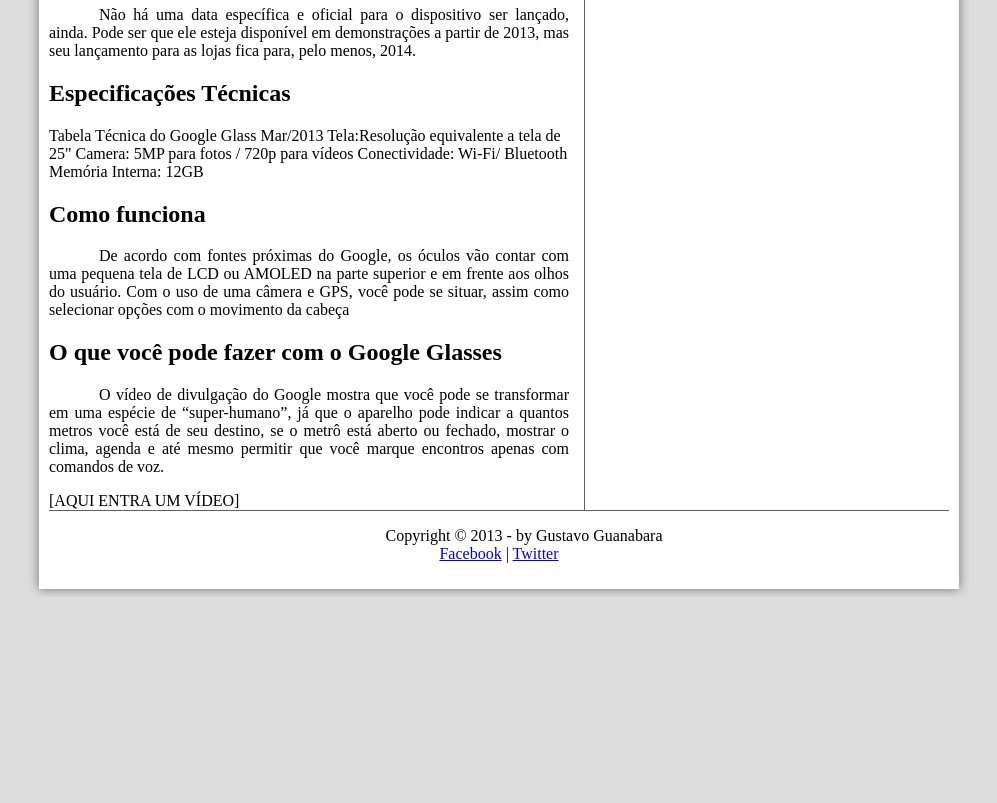
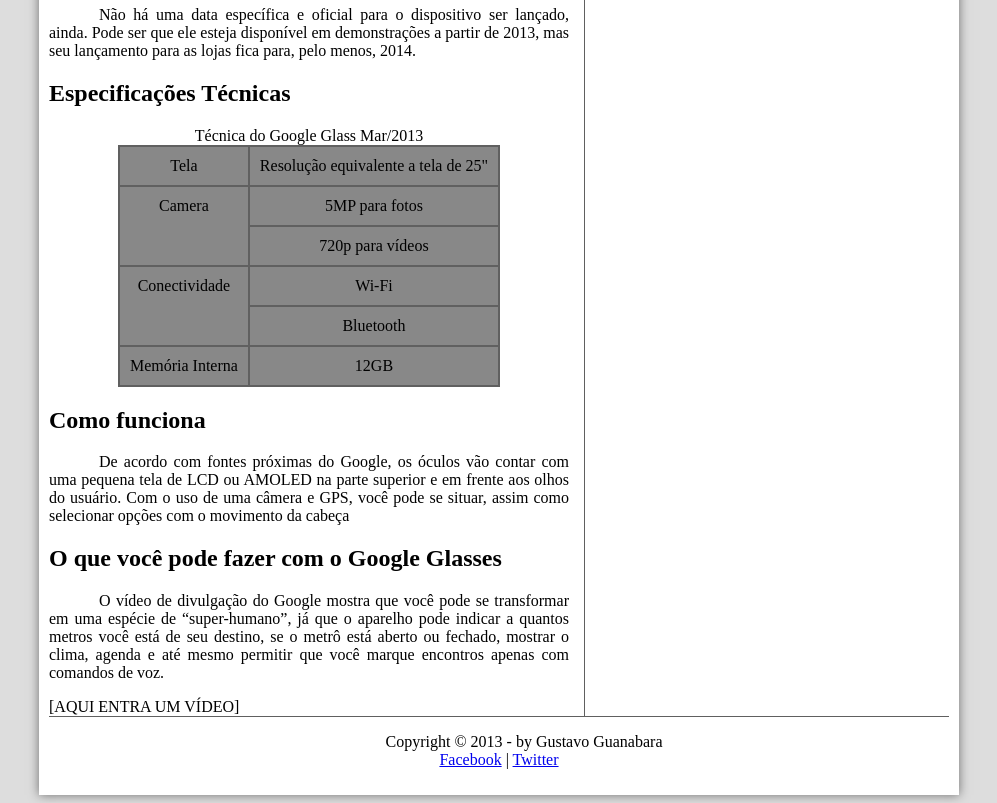
Before and after one commit to PriscilaNetto/Curso-HTML, a plain HTML site: page index.html in a window 1280 px wide. Shown: the part 680-1483 px from the top of the page, without its empty margins (141-1138 px from the left). Before the commit the page ends 1277 px from the top, so only its background shows below. Drawn offline with Linux system fonts and the light colour scheme; a web font is replaced by a local one.

Commit message:
formatação de tabela

```diff
--- a/_css/estilo.css
+++ b/_css/estilo.css
@@ -126,6 +126,23 @@
   padding-right: 15px;
 }
 
+/*formatação da tabela */
+
+table#tabelaspec {
+  border: 1px solid #606060;
+  border-spacing: 0px;
+  margin-left: auto;
+  margin-right: auto;
+}
+
+table#tabelaspec td {
+  border: 1px solid #606060;
+  background-color: #888888;
+  padding: 10px;
+  text-align: center;
+  vertical-align: top;
+}
+
 aside#lateral {
   display: block;
   width: 350px;
--- a/index.html
+++ b/index.html
@@ -80,10 +80,15 @@
         </p>
 
         <h1>Especificações Técnicas</h1>
-        Tabela Técnica do Google Glass Mar/2013 Tela:Resolução equivalente a
-        tela de 25" Camera: 5MP para fotos / 720p para vídeos Conectividade:
-        Wi-Fi/ Bluetooth Memória Interna: 12GB
-
+        <table id="tabelaspec">
+        <caption> Técnica do Google Glass Mar/2013</caption>
+        <tr><td>Tela</td><td> Resolução equivalente a tela de 25"</td></tr>
+        <tr><td rowspan="2"> Camera</td><td>5MP para fotos</td></tr>
+        <tr><td>720p para vídeos</td></tr>
+        <tr><td rowspan="2"> Conectividade</td><td>Wi-Fi</td></tr> <!--rowspan é para colocar a quantidade de linhas que serão usadas colspan irá ocupar x colunas e só funciona para a tag td-->
+        <tr><td>Bluetooth</td></tr>
+        <tr> <td> Memória Interna</td><td> 12GB</td> </tr>
+        </table>
         <h1>Como funciona</h1>
         <p>
           De acordo com fontes próximas do Google, os óculos vão contar com uma
```
